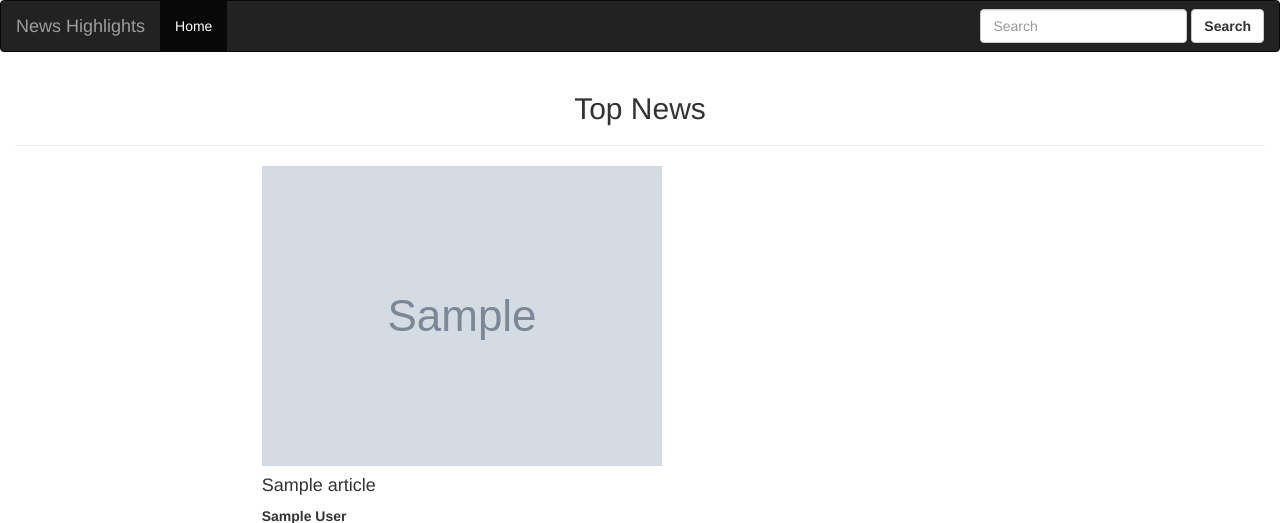
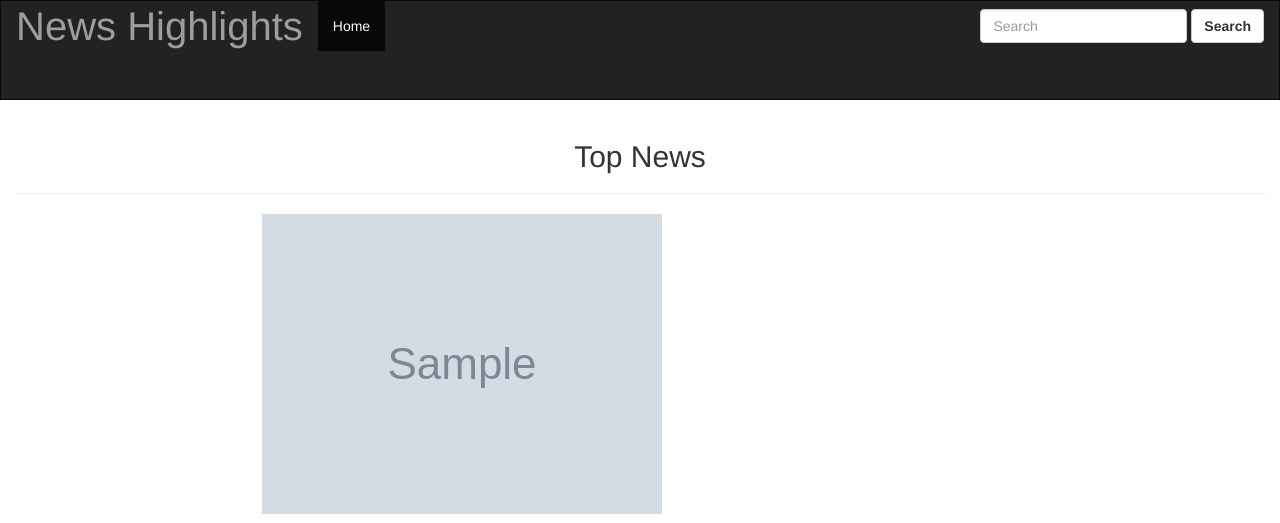
Before and after one commit to Brightmuk/News-highlight, a Flask app: template app/templates/articles.html in a window 1280 px wide. Shown: the top 523 px of the page. Run offline with Flask 2, Linux system fonts and the light colour scheme; the template is opened without the code that fills it: most values are stand-ins (such as "Sample title", 1, 10 or a date in 2020); grey boxes marked "Sample" are stand-in pictures; some libraries are stand-ins or nearby versions.

Commit message:
Adds more styling to make it look more appealing

```diff
--- a/app/templates/macros.html
+++ b/app/templates/macros.html
@@ -19,8 +19,10 @@
     <div class="col-lg-4 col-sm-4 col-sm-4 head-card">
         <div style="border-left:3px solid black; padding-left:10px;padding-bottom:10px;
         border-radius:7px;" class="card">
-       <h4 class="card-header" style="border-bottom: 1px solid grey;padding-bottom:10px;;">{{source.name}}</h4>
+
+       <h4 class="card-header" style="border-bottom: 1px solid grey;padding-bottom:10px;;">🏴 {{source.name}}</h4>
         <p class="card-body">{{source.description | truncate(30)}}</p>
+        <h5>{{source.country}}</h5>
             <a class="card-footer" style="padding-bottom:20px;" href="/articles/{{source.id}}">Read</a>
        </div>
        </div>
--- a/app/templates/navbar.html
+++ b/app/templates/navbar.html
@@ -1,9 +1,9 @@
 <html>
 
-<nav class="navbar navbar-inverse">
+<nav style="height:100px;border-radius:0px;"class="navbar navbar-inverse">
         <div class="container-fluid">
           <div class="navbar-header">
-            <a class="navbar-brand" href="#">News Highlights</a>
+            <a class="navbar-brand" style="font-size:40px;"href="#">News Highlights</a>
           </div>
           <ul class="nav navbar-nav">
             <li class="active"><a href="/">Home</a></li>
```
